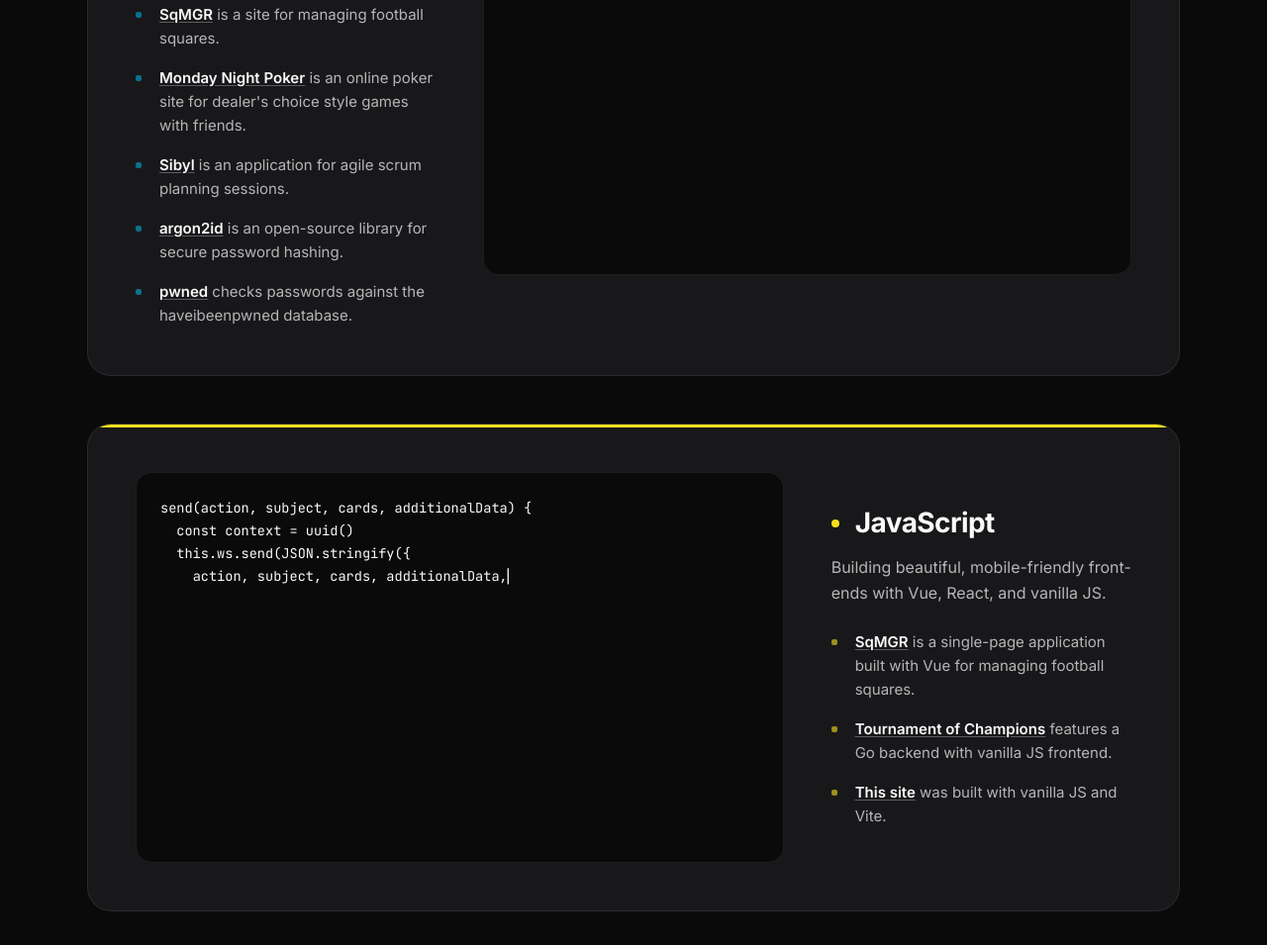
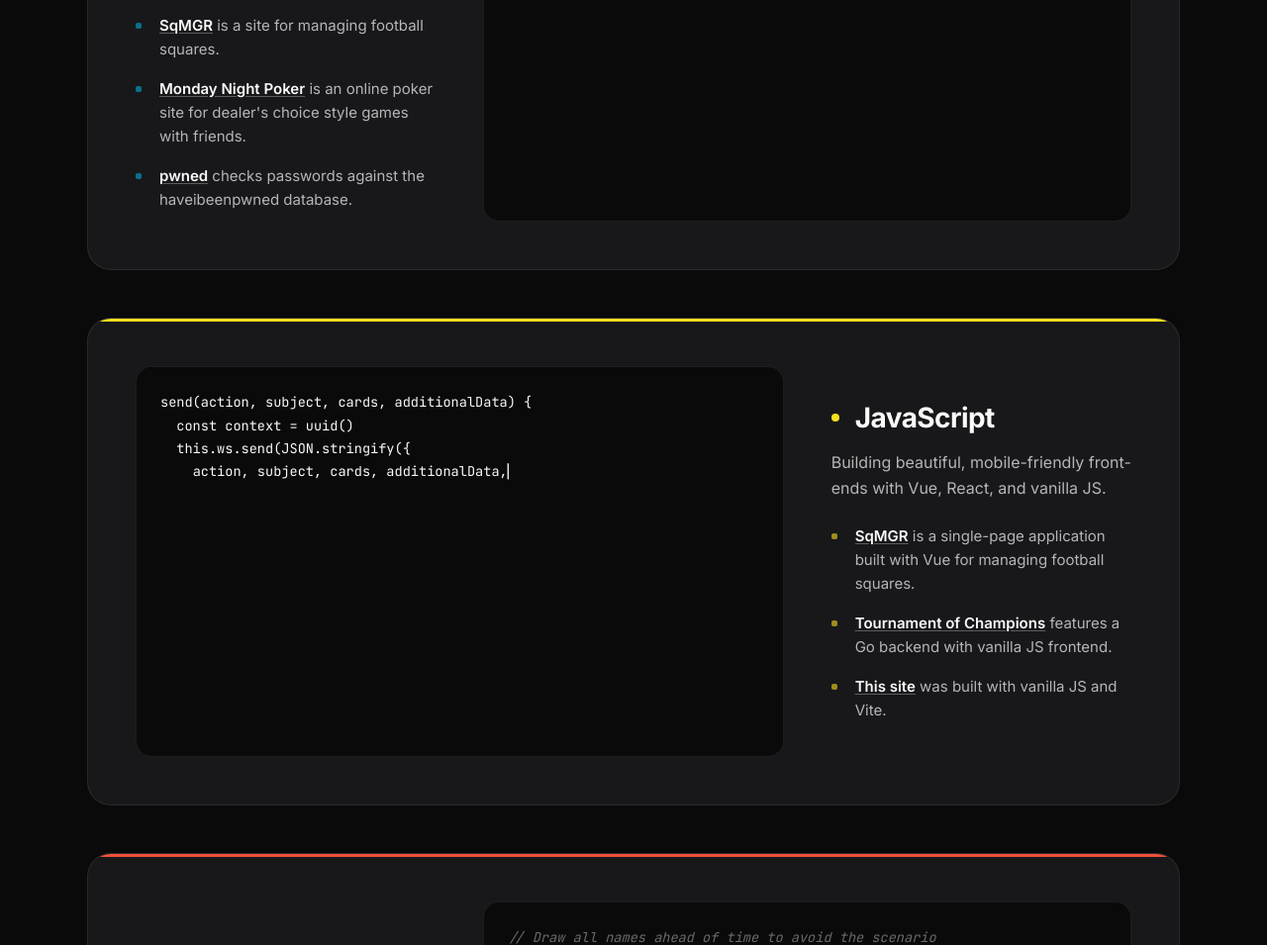
Before and after one commit to weters/tompeters-site, a website built with Vite: page index.html in a window 1280 px wide. Shown: the part 1187-2142 px from the top of the page at 99% size. Built offline with nearby package versions, Linux system fonts and the light colour scheme.

Commit message:
Remove stale libraries

```diff
--- a/index.html
+++ b/index.html
@@ -63,8 +63,6 @@
                 <ul>
                     <li><strong><a href="https://github.com/sqmgr/sqmgr-api/">SqMGR</a></strong> is a site for managing football squares.</li>
                     <li><strong><a href="https://github.com/weters/mondaynightpoker-server/">Monday Night Poker</a></strong> is an online poker site for dealer's choice style games with friends.</li>
-                    <li><strong><a href="https://github.com/synacor/sibyl">Sibyl</a></strong> is an application for agile scrum planning sessions.</li>
-                    <li><strong><a href="https://github.com/synacor/argon2id">argon2id</a></strong> is an open-source library for secure password hashing.</li>
                     <li><strong><a href="https://github.com/weters/pwned">pwned</a></strong> checks passwords against the haveibeenpwned database.</li>
                 </ul>
             </div>
```
